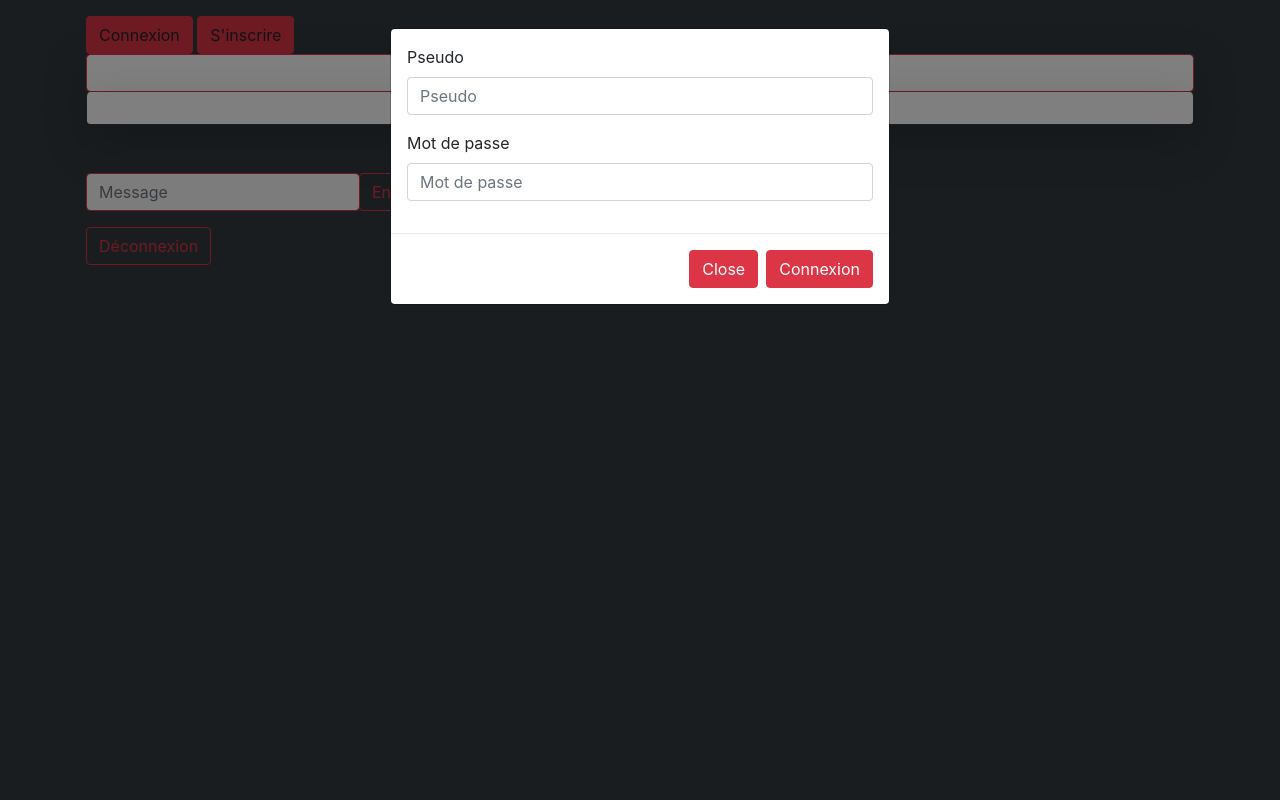
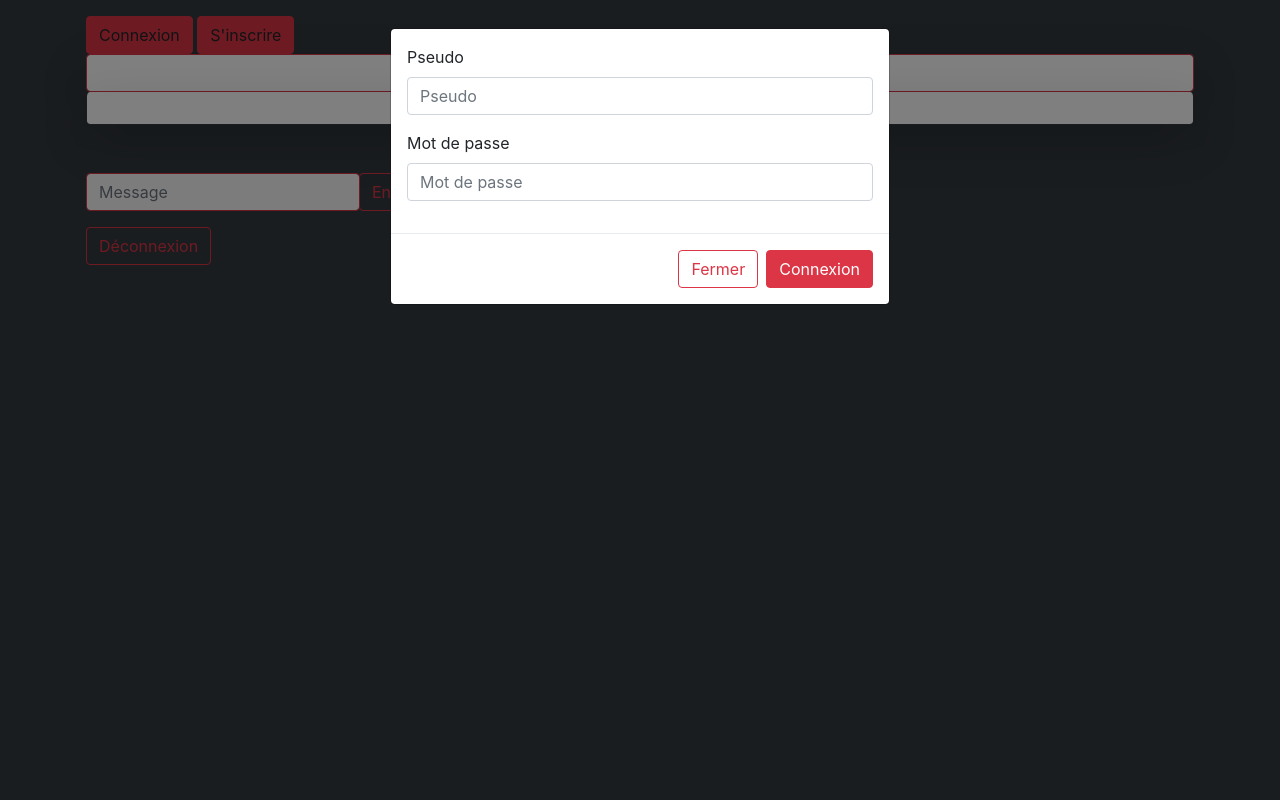
Before and after one commit to RedBlueP/minichat, a PHP site: page / in a window 1280 px wide, after a click on "Connexion". Run offline with PHP 8.4, Linux system fonts and the light colour scheme; data that the repository does not hold is empty.

Commit message:
minichat

```diff
--- a/view/minichatView.php
+++ b/view/minichatView.php
@@ -26,7 +26,7 @@
 				               </div>
 				             </div>
 				            <div class="modal-footer">
-				               <button type="button" class="btn btn-danger" data-dismiss="modal">Close</button>
+				               <button type="button" class="btn btn-outline-danger" data-dismiss="modal">Fermer</button>
 				               <button type="submit" class="btn btn-danger">Connexion</button>
 				            </div>
 				        </form>
@@ -49,8 +49,8 @@
 		               			</div>
 		             		</div>
 		             		<div class="modal-footer">
-		               			<button type="button" class="btn btn-secondary" data-dismiss="modal">Close</button>
-		               			<button type="submit" class="btn btn-primary">S'inscrire</button>
+		               			<button type="button" class="btn btn-outline-danger" data-dismiss="modal">Fermer</button>
+		               			<button type="submit" class="btn btn-danger">S'inscrire</button>
 		             		</div>
 		             		<div class="text-danger"><?=$messageErreur ?></div>
 		         		</form>
```
